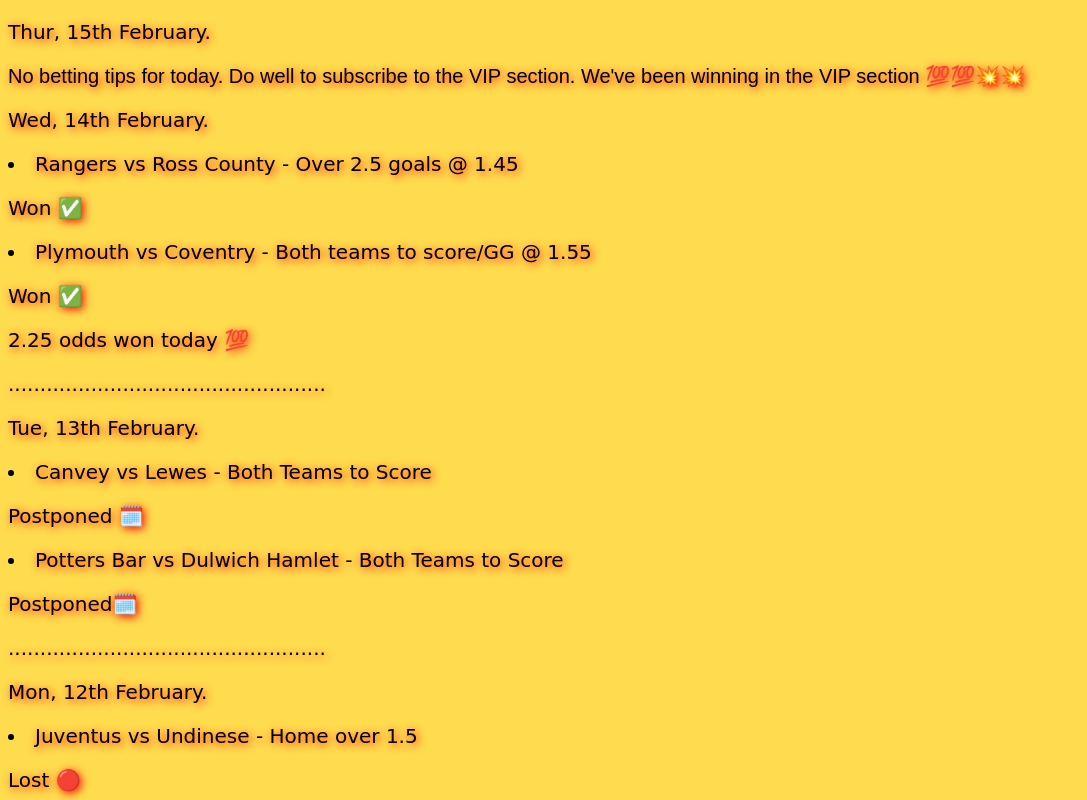
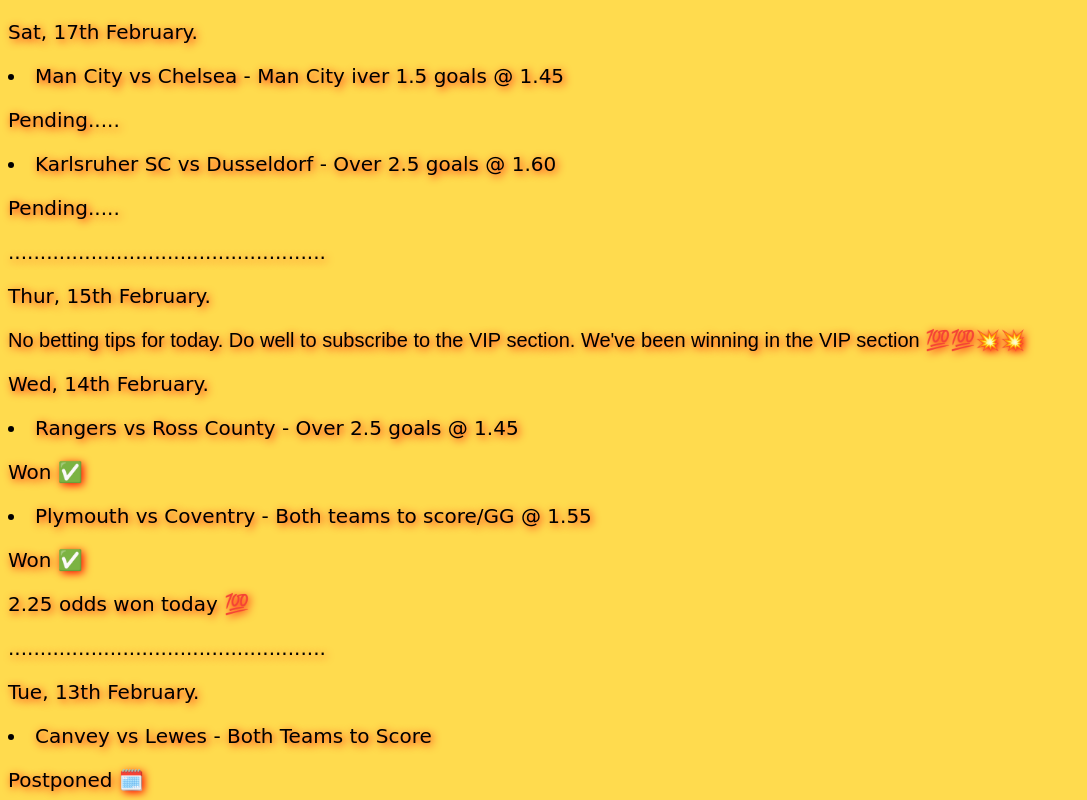
Before and after one commit to dynastykenton/GM, a plain HTML site: page index.html in a window 1280 px wide. Shown: the top 800 px of the page, without its empty margins (0-1087 px from the left). Drawn offline with Linux system fonts and the light colour scheme; a script that the page names is missing.

Commit message:
Update index.html

```diff
--- a/index.html
+++ b/index.html
@@ -15,6 +15,14 @@
 </head>
 
 <body class="neon-green">
+
+  <p>Sat, 17th February.</p>
+  <li>Man City vs Chelsea - Man City iver 1.5 goals @ 1.45</li>
+  <p>Pending.....</p>
+  <li>Karlsruher SC vs Dusseldorf - Over 2.5 goals @ 1.60</li>
+  <p>Pending.....</p>
+
+  <p>..................................................</p>
 
   <p>Thur, 15th February.</p>
   <p style="font-family: Arial, Helvetica, sans-serif;">No betting tips for today. Do well to subscribe to the VIP section. We've been winning in the VIP section 💯💯💥💥</p>
```
